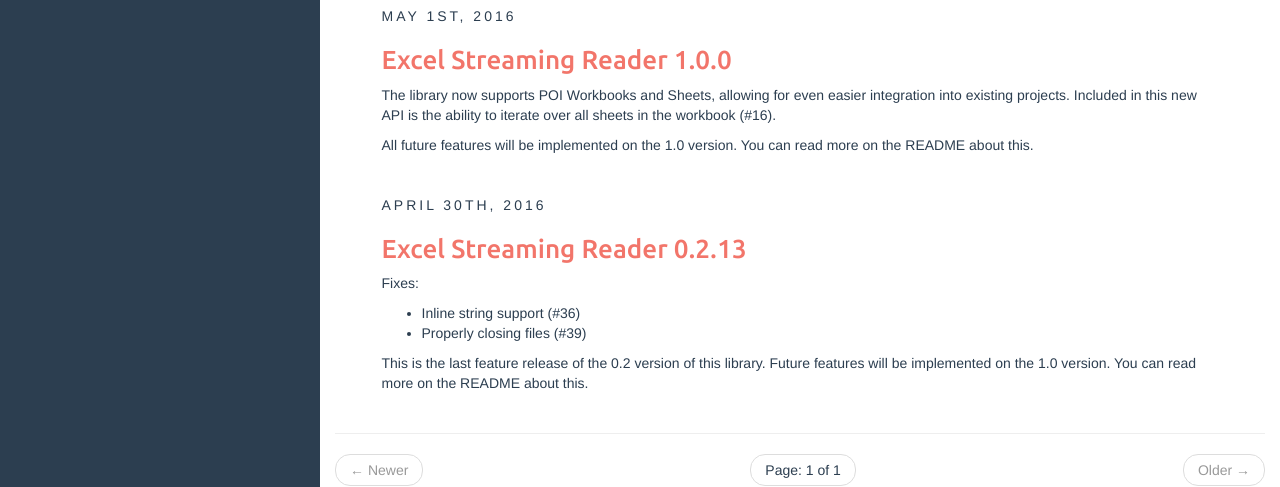
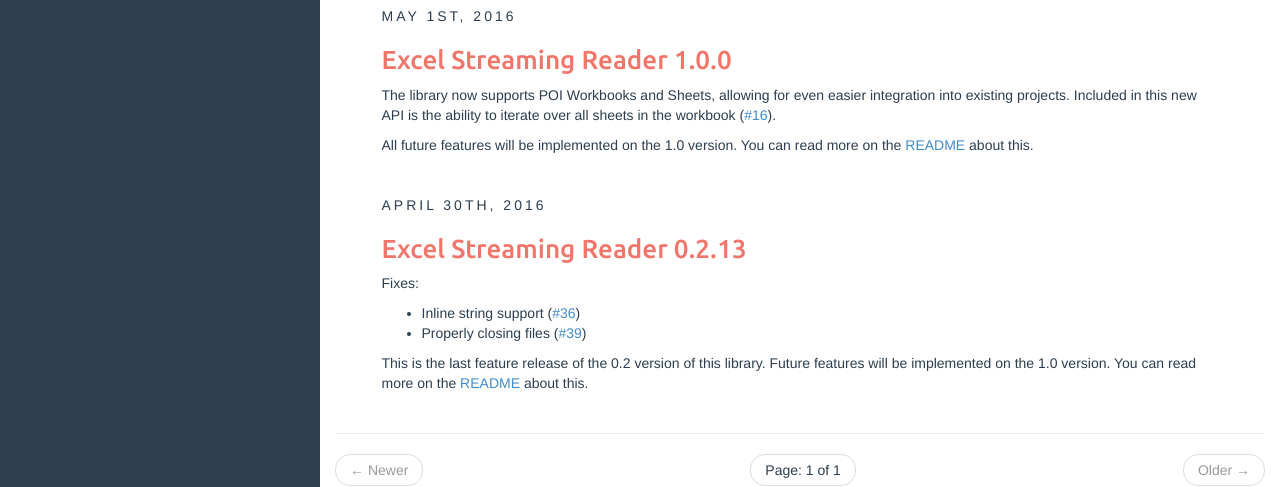
Before and after one commit to monitorjbl/monitorjbl.github.io, a Jekyll site: the page built from index.html, in a window 1280 px wide and 1148 px high. Shown: the part 556-1043 px from the top of the window. Built offline with Jekyll 4.4.1, drawn with Linux system fonts in a browser that asks for light colours; the list of posts is cut into pages by our own code; comment, search, counter and statistics services are not loaded.

Commit message:
making links actually look like links

```diff
--- a/assets/css/custom.css
+++ b/assets/css/custom.css
@@ -1,3 +1,7 @@
+article.home div a, article.home pre a{
+  color: #428bca;
+}
+
 .logo {
   width: 125px;
 }
```
